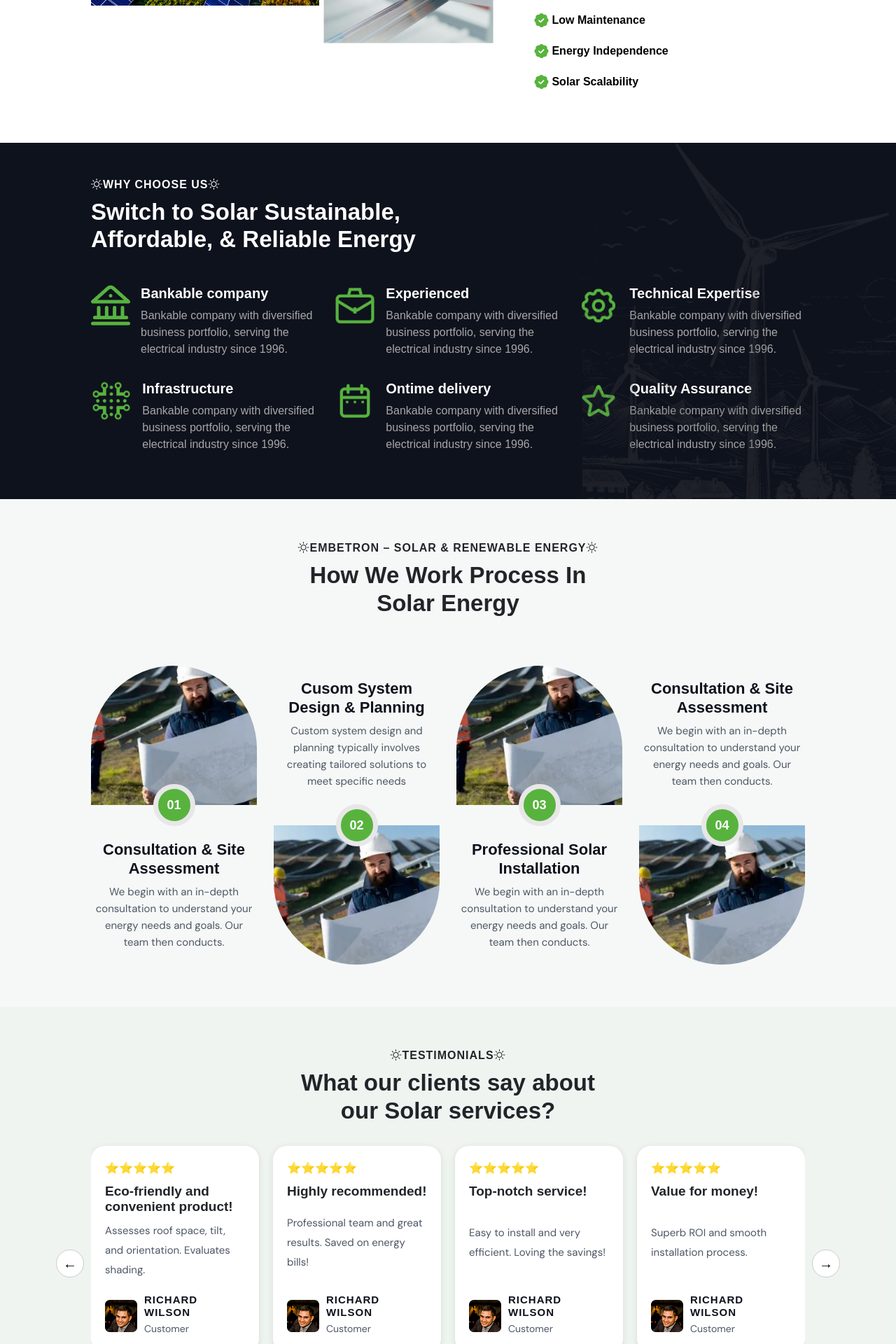
After one commit to SnidheSnowfinch/embetron, a PHP site: page /about.php in a window 1280 px wide. The commit adds this page. Shown: the part 1120-3040 px from the top of the page at 70% size. Run offline with PHP 8.4, Linux system fonts and the light colour scheme; some libraries are stand-ins or nearby versions; some web fonts are replaced.

Commit message:
new-commit

```diff
--- /dev/null
+++ b/about.php
@@ -0,0 +1,285 @@
+<?php include 'includes/header.php' ?>
+<div class="about-head">
+    <img src="bootstrap/images/about-head.png" alt="">
+    <div class="hero-content">
+            <h1>About Us</h1>
+            <h2><label class="text-light" for="">HOME /</label> ABOUT US</h2>
+
+        </div>
+</div>
+<section class="section-img">
+    <div class="position-relative" >
+        <img class="left-img" src="bootstrap/images/about-sub-img1.png" alt="Solar Panels" />
+        <div class="about-sub-img">
+            <img src="bootstrap/images/about-sub-img2.png" alt="">
+        </div>
+        <div class="about-sub-img2">
+            <img src="bootstrap/images/about-sub-img3.png" alt="">
+        </div>
+    </div>
+
+    <div class="right">
+        <h5><i class="bi bi-sun"></i>ABOUT US<i class="bi bi-sun"></i></h5>
+        <h2>About Embetron System Solutions Pvt. Ltd.</h2>
+        <p>
+        Embetron System Solutions Pvt. Ltd., Pune, is a leading solar power design and installation company offering solutions like PV solar panels, thermal systems, EV charging stations, and energy-efficient upgrades. Incorporated on 26th April 2018 (CIN: U74993PN2018PTC176305), we combine expert engineering with reliable service to deliver cost-effective energy solutions. With available tax credits, incentives, and utility buy-back programs, Embetron Solar India makes clean energy accessible for both homes and businesses.        </p>
+
+        <div class="features">
+            <span><img src="bootstrap/images/green-tick.png" alt=""> Clean and Renewable</span>
+            <span><img src="bootstrap/images/green-tick.png" alt=""> Low Maintenance</span>
+            <span><img src="bootstrap/images/green-tick.png" alt=""> Energy Independence</span>
+            <span><img src="bootstrap/images/green-tick.png" alt=""> Solar Scalability</span>
+        </div>
+
+    </div>
+</section>
+<section class="blue-div">
+<h5><i class="bi bi-sun"></i>why choose us<i class="bi bi-sun"></i></h5>
+        <div class="blue-inner-div">
+            <h2>Switch to Solar Sustainable, Affordable, & Reliable Energy</h2>
+
+        </div>
+        <div class="row">
+            <div class="col-lg-4 col-md-4 col-sm-12">
+                <div  class="blue-div-icon">
+                    <img src="bootstrap/images/about-bank.png" alt="">
+                    <div>
+                        <h4>Bankable company</h4>
+                        <p>Bankable company with diversified business portfolio, serving the electrical industry since 1996.</p>
+                    </div>
+                </div>
+            </div>
+            <div class="col-lg-4 col-md-4 col-sm-12">
+            <div  class="blue-div-icon">
+                    <img src="bootstrap/images/about-experience.png" alt="">
+                    <div>
+                        <h4>Experienced</h4>
+                        <p>Bankable company with diversified business portfolio, serving the electrical industry since 1996.</p>
+                    </div>
+                </div>
+            </div>
+            <div class="col-lg-4 col-md-4 col-sm-12">
+            <div  class="blue-div-icon">
+                    <img src="bootstrap/images/about-setting.png" alt="">
+                    <div>
+                        <h4>Technical Expertise </h4>
+                        <p>Bankable company with diversified business portfolio, serving the electrical industry since 1996.</p>
+                    </div>
+                </div>
+            </div>
+
+
+        </div>
+        <div class="row mt-3">
+            <div class="col-lg-4 col-md-4 col-sm-12">
+                <div  class="blue-div-icon">
+                    <img src="bootstrap/images/about-infrastucture.png" alt="">
+                    <div>
+                        <h4>Infrastructure</h4>
+                        <p>Bankable company with diversified business portfolio, serving the electrical industry since 1996.</p>
+                    </div>
+                </div>
+            </div>
+            <div class="col-lg-4 col-md-4 col-sm-12">
+            <div  class="blue-div-icon">
+                    <img src="bootstrap/images/about-date.png" alt="">
+                    <div>
+                        <h4>Ontime delivery</h4>
+                        <p>Bankable company with diversified business portfolio, serving the electrical industry since 1996.</p>
+                    </div>
+                </div>
+            </div>
+            <div class="col-lg-4 col-md-4 col-sm-12">
+            <div  class="blue-div-icon">
+                    <img src="bootstrap/images/about-star.png" alt="">
+                    <div>
+                        <h4>Quality Assurance </h4>
+                        <p>Bankable company with diversified business portfolio, serving the electrical industry since 1996.</p>
+                    </div>
+                </div>
+            </div>
+
+
+        </div>
+</section>
+<div class="gray-div">
+    <section class="work-section">
+
+        <h5><i class="bi bi-sun"></i>Embetron – Solar & Renewable Energy<i class="bi bi-sun"></i></h5>
+        <div class="work-div">
+            <h2>How We Work Process In
+                Solar Energy</h2>
+        </div>
+        <div class="solar-div">
+            <div class="row">
+                <div class="col-lg-3 col-md-6 col-sm-12">
+                    <div class="process-card">
+                        <div class="card-img">
+                            <div class="position-relative"><img src="bootstrap/images/round-img-2.png" alt="">
+                                <div class="green-div">01</div>
+                            </div>
+                        </div>
+                        <div class="card-content">
+                            <h3>Consultation & Site
+                                Assessment</h3>
+                            <p>We begin with an in-depth consultation to
+                                understand your energy needs and goals. Our team
+                                then conducts.</p>
+                        </div>
+                    </div>
+
+                </div>
+                <div class="col-lg-3 col-md-6 col-sm-12">
+                    <div class="process-card">
+
+                        <div class="card-content">
+                            <h3>Cusom System Design & Planning
+                                </h3>
+                            <p>Custom system design and planning typically involves creating tailored solutions to meet specific needs</p>
+                        </div>
+                        <div class="card-img-bottom">
+                            <div class="position-relative"><img src="bootstrap/images/round-img-2.png" alt="">
+                                <div class="green-div-bottom">02</div>
+                            </div>
+                        </div>
+                    </div>
+
+                </div>
+                <div class="col-lg-3 col-md-6 col-sm-12">
+                    <div class="process-card">
+                        <div class="card-img">
+                            <div class="position-relative"><img src="bootstrap/images/round-img-2.png" alt="">
+                                <div class="green-div">03</div>
+                            </div>
+                        </div>
+                        <div class="card-content">
+                            <h3>Professional Solar Installation</h3>
+                            <p>We begin with an in-depth consultation to
+                                understand your energy needs and goals. Our team
+                                then conducts.</p>
+                        </div>
+                    </div>
+
+                </div>
+                <div class="col-lg-3 col-md-6 col-sm-12">
+                    <div class="process-card">
+
+                        <div class="card-content">
+                            <h3>Consultation & Site
+                                Assessment</h3>
+                            <p>We begin with an in-depth consultation to
+                                understand your energy needs and goals. Our team
+                                then conducts.</p>
+                        </div>
+                        <div class="card-img-bottom">
+                            <div class="position-relative"><img src="bootstrap/images/round-img-2.png" alt="">
+                                <div class="green-div-bottom">04</div>
+                            </div>
+                        </div>
+                    </div>
+
+                </div>
+
+
+
+
+            </div>
+        </div>
+
+
+    </section>
+    <div class="gray-div">
+    <section class="work-section">
+
+<h5><i class="bi bi-sun"></i>Testimonials<i class="bi bi-sun"></i></h5>
+<div class="work-div">
+    <h2>What our clients say about our Solar services?</h2>
+</div>
+    <div class="carousel-wrapper">
+    <button class="nav-button-review prev-review">←</button>
+    <div class="carousel" id="carousel">
+      <!-- Cards (add more if needed) -->
+      <div class="testimonial-card">
+        <div>
+        <div class="stars">⭐⭐⭐⭐⭐</div>
+        <h3>Eco-friendly and convenient product!</h3>
+        </div>
+        <p>Assesses roof space, tilt, and orientation. Evaluates shading.</p>
+        <div class="author">
+          <img src="bootstrap/images/profile.png" alt="1" />
+          <div><h5>Richard Wilson</h5><p>Customer</p></div>
+        </div>
+      </div>
+      <div class="testimonial-card">
+        <div>
+        <div class="stars">⭐⭐⭐⭐⭐</div>
+        <h3>Highly recommended!</h3>
+        </div>
+        <p>Professional team and great results. Saved on energy bills!</p>
+        <div class="author">
+          <img src="bootstrap/images/profile.png" alt="1" />
+          <div><h5>Richard Wilson</h5><p>Customer</p></div>
+        </div>
+      </div>
+      <div class="testimonial-card">
+      <div>
+      <div class="stars">⭐⭐⭐⭐⭐</div>
+      <h3>Top-notch service!</h3>
+      </div>
+        <p>Easy to install and very efficient. Loving the savings!</p>
+        <div class="author">
+          <img src="bootstrap/images/profile.png" alt="1" />
+          <div><h5>Richard Wilson</h5><p>Customer</p></div>
+        </div>
+      </div>
+      <div class="testimonial-card">
+       <div> <div class="stars">⭐⭐⭐⭐⭐</div>
+       <h3>Value for money!</h3></div>
+        <p>Superb ROI and smooth installation process.</p>
+        <div class="author">
+          <img src="bootstrap/images/profile.png" alt="1" />
+          <div><h5>Richard Wilson</h5><p>Customer</p></div>
+        </div>
+      </div>
+      <div class="testimonial-card">
+       <div>
+       <div class="stars">⭐⭐⭐⭐⭐</div>
+       <h3>Perfect for our rooftop!</h3>
+       </div>
+        <p>Solar panels work great. No hassle at all.</p>
+        <div class="author">
+          <img src="bootstrap/images/profile.png" alt="1" />
+          <div><h5>Richard Wilson</h5><p>Customer</p></div>
+        </div>
+      </div>
+    </div>
+    <button class="nav-button-review next-review">→</button>
+
+    <div class="dots" id="dots"></div>
+  </div>
+</div>
+</section>
+</div>
+<div>
+            <div class="carousel-container">
+                <div class="carousel-track">
+                    <!-- Repeat images twice for seamless loop -->
+                    <img src="bootstrap/images/icon-jakson.png" alt="1" />
+                    <img src="bootstrap/images/icon-orange.png" alt="2" />
+                    <img src="bootstrap/images/icon-LT.png" alt="3" />
+                    <img src="bootstrap/images/icon-nabard.png" alt="4" />
+                    <img src="bootstrap/images/icon-edcl.png" alt="5" />
+                    <img src="bootstrap/images/icon-tata.png" alt="6" />
+
+
+                    <!-- Duplicate for infinite loop -->
+                    <img src="bootstrap/images/icon-jakson.png" alt="1" />
+                    <img src="bootstrap/images/icon-orange.png" alt="2" />
+                    <img src="bootstrap/images/icon-LT.png" alt="3" />
+                    <img src="bootstrap/images/icon-nabard.png" alt="4" />
+                    <img src="bootstrap/images/icon-edcl.png" alt="5" />
+                    <img src="bootstrap/images/icon-tata.png" alt="6" />
+                </div>
+            </div>
+        </div>
+<?php include 'includes/footer.php';?>
--- a/bootstrap/style.css
+++ b/bootstrap/style.css
@@ -372,7 +372,14 @@ body {
     box-shadow: 0 2px 8px rgba(0, 0, 0, 0.05);
     transition: transform 0.3s ease;
 }
+.process-card{
+    transition: transform 0.3s ease;
 
+}
+.process-card:hover{
+    transform: translateY(-5px);
+
+}
 .service:hover {
     transform: translateY(-5px);
 }
@@ -725,6 +764,15 @@ body {
     ;
         align-items: flex-start;
 }
+.blue-div-icon{
+    display: flex
+    ;
+        align-items: flex-start;
+
+}
+.blue-div-icon img{
+    width: 18%;
+    margin-right: 15px;}
 .footer-flex p{
     font-size: 14px;
     color: #B7BEC8;
@@ -794,3 +842,188 @@ body {
 }
 .footer-contact img{
 margin-right: 10px;}
+.blue-div{
+    position: relative;
+    background-color: #0E121D;
+
+    color: white;
+
+    text-align: left;
+    padding: 50px 130px;
+
+}
+.blue-div::before{
+    background: url('./images/about-bg\ 1.png') no-repeat center center/cover;
+width: 35%;
+    /* background: #0E121D; */
+    content: "";
+    position: absolute;
+    top: 0;
+    right: 0;
+    bottom: 0;
+
+}
+
+.blue-div p{
+    font-size: 16px;
+    color: #A7A7A7;
+}
+.blue-div h4{
+    font-size: 20px;
+    font-weight: 700;
+}
+.blue-inner-div{
+    margin-bottom: 25px;
+    flex-direction: column;
+    display: flex
+;
+    text-align: left;
+}
+.blue-div h5 {
+    color: white;
+
+    font-size: 16px;
+    font-weight: 600;
+    text-transform: uppercase;
+    margin-bottom: 10px;
+    letter-spacing: 1px;
+}
+.blue-div h2 {
+    color: white;
+    width: 490px;
+
+    font-weight: 600;
+    font-size: 33px;
+    margin: 0 0 20px;
+}
+
+
+.carousel-wrapper {
+    position: relative;
+    max-width: 1200px;
+    margin: auto;
+  }
+
+  .carousel {
+    display: flex;
+    overflow-x: auto;
+    scroll-behavior: smooth;
+    gap: 20px;
+    padding: 10px 0;
+  }
+
+  .carousel::-webkit-scrollbar {
+    display: none;
+  }
+
+  .testimonial-card {
+    display: flex;
+    flex-wrap: wrap;
+    align-content: space-between;
+    align-items: flex-end;
+    flex: 0 0 calc(25% - 15px);
+    background: white;
+    padding: 20px;
+    border-radius: 20px;
+    box-shadow: 0 2px 10px rgba(0, 0, 0, 0.1);
+    text-align: left;
+  }
+  .testimonial-card h3{
+    font-size: 19px;
+    font-weight: 700;
+  }
+  .testimonial-card p{
+    margin: 0;
+    line-height: 28px;
+    color: #4D5765;
+    font-size: 15px;
+  }
+
+  .stars {
+    color: #f0c14b;
+    margin-bottom: 10px;
+  }
+
+  .author {
+    display: flex;
+    align-items: center;
+    margin-top: 20px;
+  }
+
+  .author img {
+    border-radius: 10%;
+    margin-right: 10px;
+  }
+  .author h5{
+    margin: 0;
+    font-weight: 600;
+  font-size: 15px;
+    color:#0E121D;
+  }
+  .author p{
+    margin: 0;
+  font-size: 14px;
+    color:#4D5765;
+  }
+
+  .nav-button-review {
+    position: absolute;
+    top: 50%;
+    transform: translateY(-50%);
+    background: white;
+    border: 1px solid #ccc;
+    border-radius: 50%;
+    width: 40px;
+    height: 40px;
+    font-size: 20px;
+    cursor: pointer;
+    z-index: 10;
+  }
+
+  .nav-button-review:hover {
+    background: #eee;
+  }
+
+  .prev-review {
+    left: -50px;
+  }
+
+  .next-review {
+    right: -50px;
+  }
+
+  .dots {
+    margin-top: 30px;
+    display: flex;
+    justify-content: center;
+    gap: 10px;
+  }
+
+  .dot {
+    width: 12px;
+    height: 12px;
+    border-radius: 50%;
+    background: #ccc;
+    cursor: pointer;
+    transition: background 0.3s;
+  }
+
+  .dot.active {
+    background: #000;
+  }
+
+  @media (max-width: 1024px) {
+    .testimonial-card {
+      flex: 0 0 calc(50% - 10px);
+    }
+  }
+
+  @media (max-width: 600px) {
+    .testimonial-card {
+      flex: 0 0 100%;
+    }
+
+    .prev-review, .next-review {
+      display: none;
+    }
+  }
--- a/includes/footer.php
+++ b/includes/footer.php
@@ -90,9 +90,11 @@
 
     function showSlide(index) {
         slides.forEach(slide => slide.classList.remove('active'));
+        if(slides[index]){
         slides[index].classList.add('active');
     }
 
+}
     function goToNextSlide() {
         currentSlide = (currentSlide + 1) % slides.length;
         showSlide(currentSlide);
@@ -102,16 +104,17 @@
         currentSlide = (currentSlide - 1 + slides.length) % slides.length;
         showSlide(currentSlide);
     }
-
+if(prevBtn){
     prevBtn.addEventListener('click', () => {
         goToPrevSlide();
         resetInterval();
-    });
+    });}
+    if(nextBtn){
 
     nextBtn.addEventListener('click', () => {
         goToNextSlide();
         resetInterval();
-    });
+    });}
 
     // Auto slide every 4 seconds
     function startAutoSlide() {
@@ -126,6 +129,53 @@
 
     // Start auto sliding when page loads
     startAutoSlide();
+
+
+    const carousel = document.getElementById('carousel');
+  const prevBtnReview = document.querySelector('.prev-review');
+  const nextBtnReview = document.querySelector('.next-review');
+  const dotsContainer = document.getElementById('dots');
+
+  const cardWidth = document.querySelector('.testimonial-card').offsetWidth + 20;
+  const totalCards = document.querySelectorAll('.testimonial-card').length;
+  const cardsPerView = 4;
+  const totalPages = Math.ceil(totalCards / cardsPerView);
+  let currentIndex = 0;
+
+  // Create dots
+  for (let i = 0; i < totalPages; i++) {
+    const dot = document.createElement('div');
+    dot.classList.add('dot');
+    if (i === 0) dot.classList.add('active');
+    dot.addEventListener('click', () => {
+      carousel.scrollTo({ left: i * carousel.offsetWidth, behavior: 'smooth' });
+    });
+    dotsContainer.appendChild(dot);
+  }
+
+  const updateDots = () => {
+    const index = Math.round(carousel.scrollLeft / carousel.offsetWidth);
+    document.querySelectorAll('.dot').forEach((dot, i) => {
+      dot.classList.toggle('active', i === index);
+    });
+  };
+if(nextBtnReview){
+  nextBtnReview.addEventListener('click', () => {
+    carousel.scrollBy({ left: carousel.offsetWidth, behavior: 'smooth' });
+  });
+}
+if(prevBtnReview){
+  prevBtnReview.addEventListener('click', () => {
+    carousel.scrollBy({ left: -carousel.offsetWidth, behavior: 'smooth' });
+  });}
+
+  carousel.addEventListener('scroll', () => {
+    updateDots();
+  });
+
+  window.addEventListener('resize', () => {
+    updateDots();
+  });
 </script>
 
 <script src="bootstrap/js/bootstrap.bundle.min.js"></script>
```
Also changed, not shown: other parts of bootstrap/style.css (+34 -2 lines), index.php (+4 -4 lines), bootstrap/images/about-bank.png (added), bootstrap/images/about-bg 1.png (added), bootstrap/images/about-date.png (added), bootstrap/images/about-experience.png (added), bootstrap/images/about-head.png (added), bootstrap/images/about-infrastucture.png (added), bootstrap/images/about-setting.png (added), bootstrap/images/about-star.png (added), bootstrap/images/about-sub-img1.png (added), bootstrap/images/about-sub-img2.png (added), bootstrap/images/about-sub-img3.png (added), bootstrap/images/profile.png (added).
